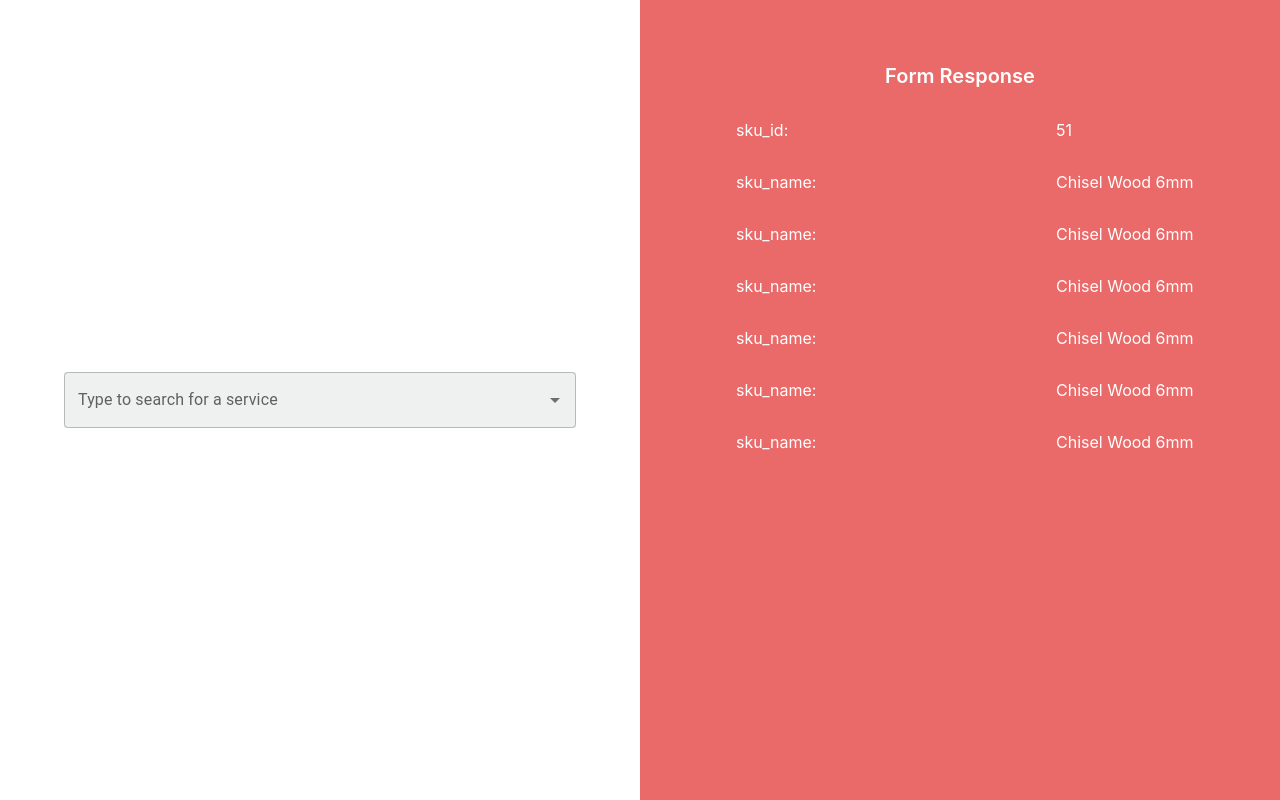
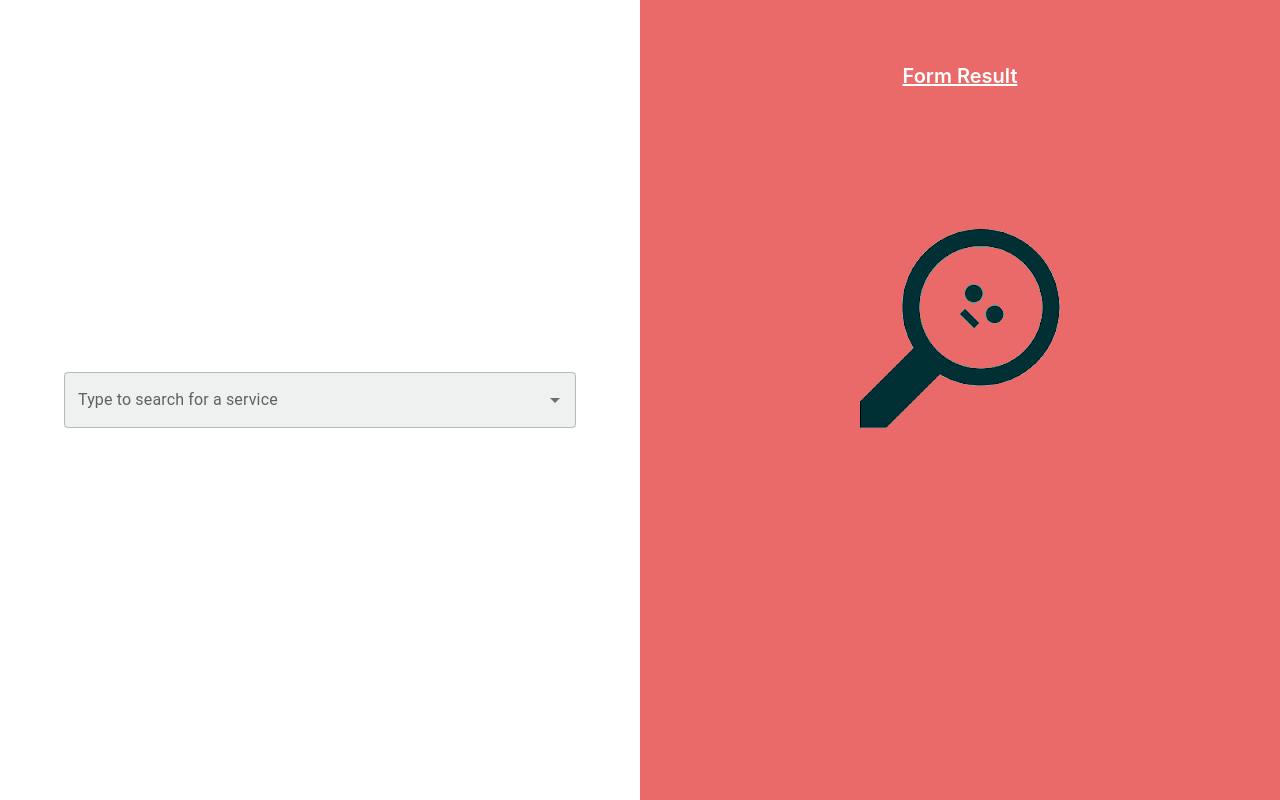
Before and after one commit to muzammilhussainshah/SkuSearchInput, a React (Create React App) app: page / in a window 1280 px wide. Built offline with nearby package versions, Linux system fonts and the light colour scheme.

Commit message:
form data render [ADD]

```diff
--- a/src/components/App.css
+++ b/src/components/App.css
@@ -3,6 +3,7 @@
 .Frm-Heading {
   color: #fff;
   font-size: 20px;
+  text-decoration: underline;
   font-weight:600;
   display: flex;
   justify-content: center;
@@ -12,7 +13,7 @@
   flex:1;
 color: #fff;
   margin-left: 15%;
-  margin-top: 5%;
+  margin-top: 3%;
 
 
 }
--- a/src/components/FormResponse.js
+++ b/src/components/FormResponse.js
@@ -1,69 +1,36 @@
 import * as React from 'react';
 import './App.css';
+import logo from '../assets/search.png'; // Tell webpack this JS file uses this image
 
-export default function FormResponse({ sku }) {
+const ListItema = ({ Objectkey, value }) => {
+  return (
+    <div style={{ display: 'flex', flexDirection: 'row' }} >
+      <div className="Frm-Key-Val">
+        {Objectkey}:
+      </div>
+      <div className="Frm-Key-Val" >
+        {value}
+      </div>
+    </div>
+  );
+}
+
+export default function FormResponse({ formData }) {
   return (
     <div>
       <div className="Frm-Heading">
-        Form Response
+        Form Result
       </div>
-
-      <div style={{ display: 'flex', flexDirection: 'row' }} >
-        <div className="Frm-Key-Val">
-          sku_id:
+      {formData && Object.keys(formData).length > 0 ?
+        Object.keys(formData).map((key, i) => {
+          return (
+            <ListItema Objectkey={key} value={formData[key]} />
+          )
+        }) :
+        <div style={{marginTop:'20%',justifyContent:'center',display:'flex'}}>
+          <img src={logo} alt="Logo" />
         </div>
-        <div className="Frm-Key-Val" >
-          51
-        </div>
-      </div>
-      <div style={{ display: 'flex', flexDirection: 'row' }} >
-        <div className="Frm-Key-Val">
-          sku_name:
-        </div>
-        <div className="Frm-Key-Val" >
-          Chisel Wood 6mm
-        </div>
-      </div>
-      <div style={{ display: 'flex', flexDirection: 'row' }} >
-        <div className="Frm-Key-Val">
-          sku_name:
-        </div>
-        <div className="Frm-Key-Val" >
-          Chisel Wood 6mm
-        </div>
-      </div>
-      <div style={{ display: 'flex', flexDirection: 'row' }} >
-        <div className="Frm-Key-Val">
-          sku_name:
-        </div>
-        <div className="Frm-Key-Val" >
-          Chisel Wood 6mm
-        </div>
-      </div>
-      <div style={{ display: 'flex', flexDirection: 'row' }} >
-        <div className="Frm-Key-Val">
-          sku_name:
-        </div>
-        <div className="Frm-Key-Val" >
-          Chisel Wood 6mm
-        </div>
-      </div>
-      <div style={{ display: 'flex', flexDirection: 'row' }} >
-        <div className="Frm-Key-Val">
-          sku_name:
-        </div>
-        <div className="Frm-Key-Val" >
-          Chisel Wood 6mm
-        </div>
-      </div>
-      <div style={{ display: 'flex', flexDirection: 'row' }} >
-        <div className="Frm-Key-Val">
-          sku_name:
-        </div>
-        <div className="Frm-Key-Val" >
-          Chisel Wood 6mm
-        </div>
-      </div>
+      }
 
     </div>
   );
--- a/src/components/SkuSearchInput.js
+++ b/src/components/SkuSearchInput.js
@@ -4,10 +4,12 @@ import Autocomplete from '@mui/material/Autocomplete';
 
 export default function SkuSearchInput({ searchUrl, checkSearchKey, width, placeHolder, backgroundColor, onSelect }) {
   const [autoFilledData, setautoFilledData] = useState([]);
+  const [isLoading, setisLoading] = useState(false);
 
 
 
   const searchData = async (keyWord) => {
+    setisLoading(true)
     let url;
     url = `${searchUrl}${checkSearchKey}=${keyWord}`
     console.log(url, "urlQueryParamurlQueryParam")
@@ -19,12 +21,13 @@ export default function SkuSearchInput({ searchUrl, checkSearchKey, width, place
       fetch(url, requestOptions)
         .then(response => response.json())
         .then(result => {
-          console.log(result,'resultresultresult')
           setautoFilledData(result.sku)
+          setisLoading(false)
         })
         .catch(error => console.log('error', error));
     }
     catch (err) {
+      setisLoading(false)
       console.log(err.response, "error from searchData", JSON.parse(JSON.stringify(err.message)));
     }
   }
@@ -55,8 +58,10 @@ export default function SkuSearchInput({ searchUrl, checkSearchKey, width, place
       <Autocomplete
         onChange={(event, value) => onSelect(value)}
         onClose={() => setautoFilledData([])}
+        loading={isLoading}
         getOptionLabel={(option) => option[checkSearchKey]}
         disablePortal
+        noOptionsText='There are no results'
         id="combo-box-demo"
         options={autoFilledData}
         sx={{ backgroundColor }}
```
Also changed, not shown: src/assets/search.png (added). Lines whose indentation alone changed are shown as unchanged.
